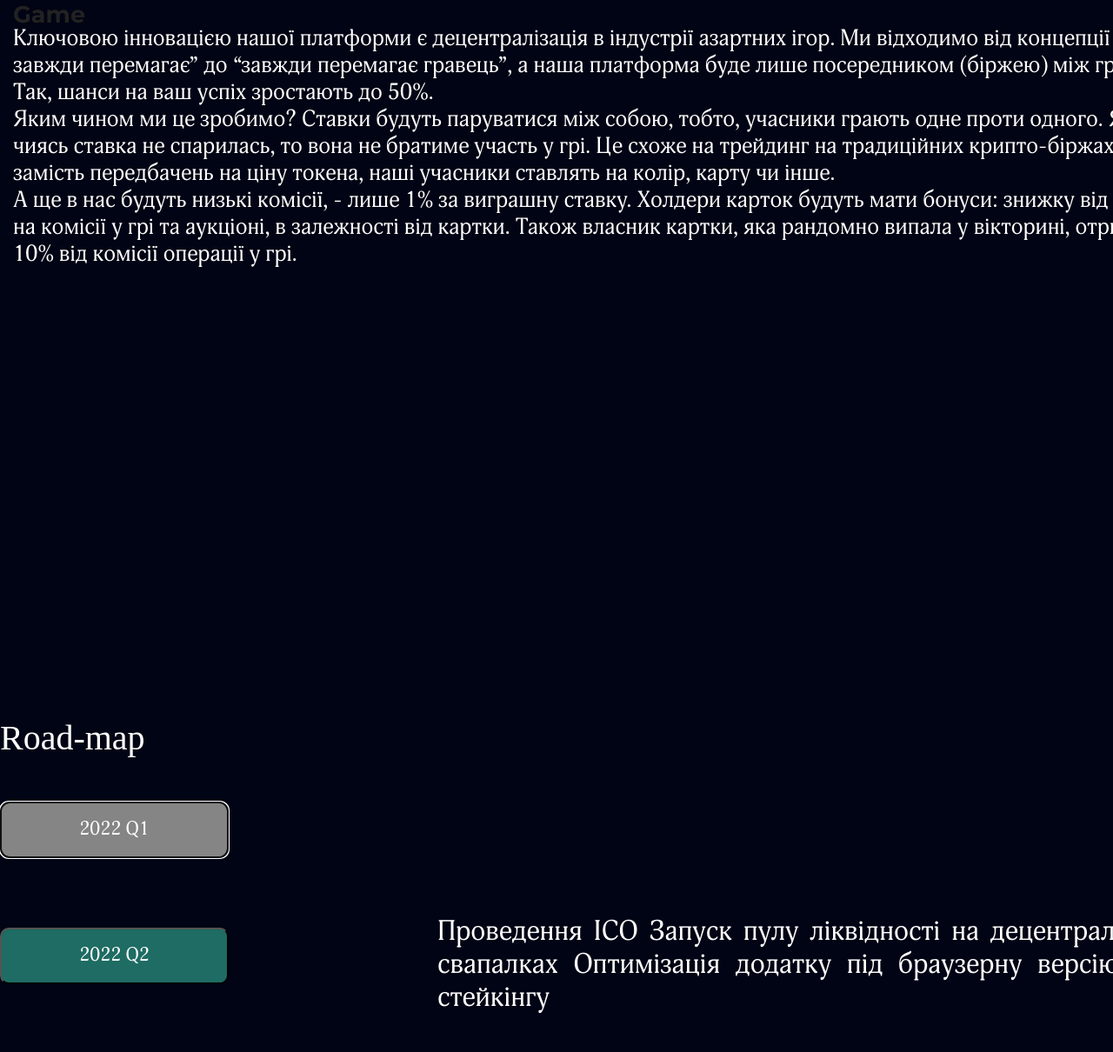
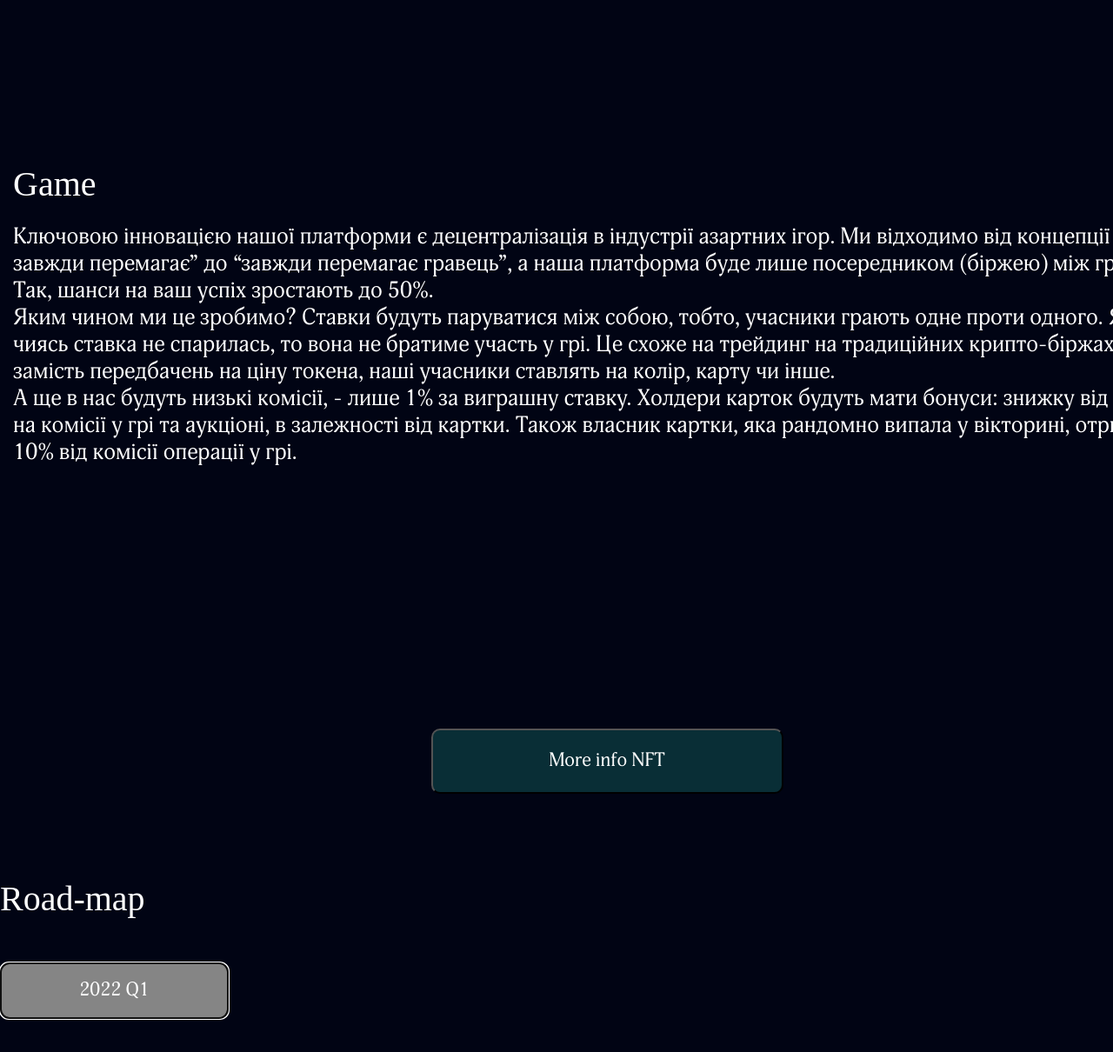
Before and after one commit to yurirusyn/Samdoo, a website built with Parcel: page src/index.html in a window 1280 px wide. Shown: the part 1251-2461 px from the top of the page at 87% size. Built offline with nearby package versions, Linux system fonts and the light colour scheme; files whose address does not match are found by name.

Commit message:
whitePaper

```diff
--- a/src/partials/whitePaper.html
+++ b/src/partials/whitePaper.html
@@ -1,6 +1,6 @@
 <section class="section-whitePaper">
   <div class="container container-whitePaper">
-    <h2>Game</h2>
+    <h2 class="whitePaper-title">Game</h2>
     <p class="whitePaper-text">
       Ключовою інновацією нашої платформи є децентралізація в індустрії азартних ігор. Ми відходимо
       від концепції “казино завжди перемагає” до “завжди перемагає гравець”, а наша платформа буде
@@ -17,5 +17,8 @@
       бонуси: знижку від 1-10% на комісії у грі та аукціоні, в залежності від картки. Також власник
       картки, яка рандомно випала у вікторині, отримає 10% від комісії операції у грі.
     </p>
+    <button class="whitePaper-button" type="button">
+      <span class="whitePaper-text-button">More info NFT</span>
+    </button>
   </div>
 </section>
--- a/src/sass/components/_sections.scss
+++ b/src/sass/components/_sections.scss
@@ -7,7 +7,7 @@
   //   }
 }
 .section-whitePaper {
-  padding-top: 40px;
+  padding-top: 225px;
   padding-bottom: 10px;
   //   @media screen and (min-width: 1280px) {
   //     padding-top: 135px;
--- a/src/sass/layouts/_white-paper.scss
+++ b/src/sass/layouts/_white-paper.scss
@@ -4,10 +4,45 @@
 }
 
 .whitePaper-text {
-    font-family: AdonisCRegular;
+    font-family: 'AdonisCRegular';
     color: white;
     font-style: normal;
     font-weight: 400;
     font-size: 26px;
     line-height: 31px;
 }
+.whitePaper-title {
+    font-family: 'CambriaMath';
+    font-style: normal;
+    font-weight: 400;
+    font-size: 40px;
+    line-height: 47px;
+
+    text-align: justify;
+
+    color: #FFFFFF;
+    border-top: 225px;
+    margin-bottom: 24px;
+}
+.whitePaper-button {
+    width: 405px;
+    height: 75px;
+
+    background: #092E36;;
+    border-radius: 10px;
+    margin: 0 auto;
+    margin-top: 300px;
+    display: block;
+    &:focus {
+        background: #858585;
+    }
+}
+
+.whitePaper-text-button {
+    font-family: 'AdonisCRegular';
+    font-style: normal;
+    font-weight: 400;
+    font-size: 22px;
+    line-height: 26px;
+    color: #FFFFFF;
+}
```
